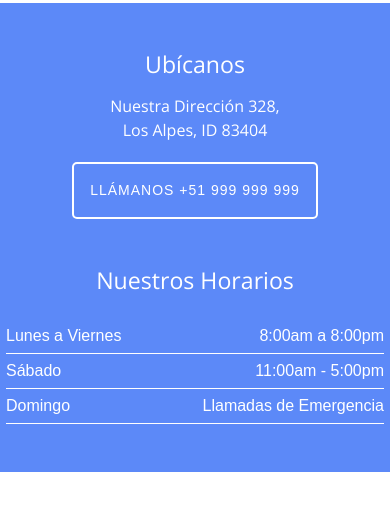
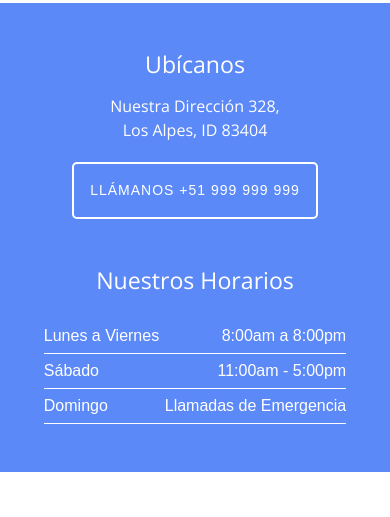
Before and after one commit to RodrigoGutierrez04/proyecto, a website: page index.html in a window 390 px wide. Shown: the part 776-1293 px from the top of the page. Drawn offline with nearby package versions, Linux system fonts and the light colour scheme; a web font is replaced by a local one.

Commit message:
Nuestros horarios fixed para dispositivos moviles

```diff
--- a/sass/parciales/_medias.scss
+++ b/sass/parciales/_medias.scss
@@ -67,8 +67,21 @@
 
 
 
+
+
+
+
+
     }
 
+.postHero{
+
+    &__container__horarios{
+        border-bottom: 1px solid #fff;
+        line-height: 34px;
+        width: 8cm;
+    }
+}
 
 .nosotros h1{
     font-size: 2.3rem;
```
Also changed, not shown: css/destino.css.
